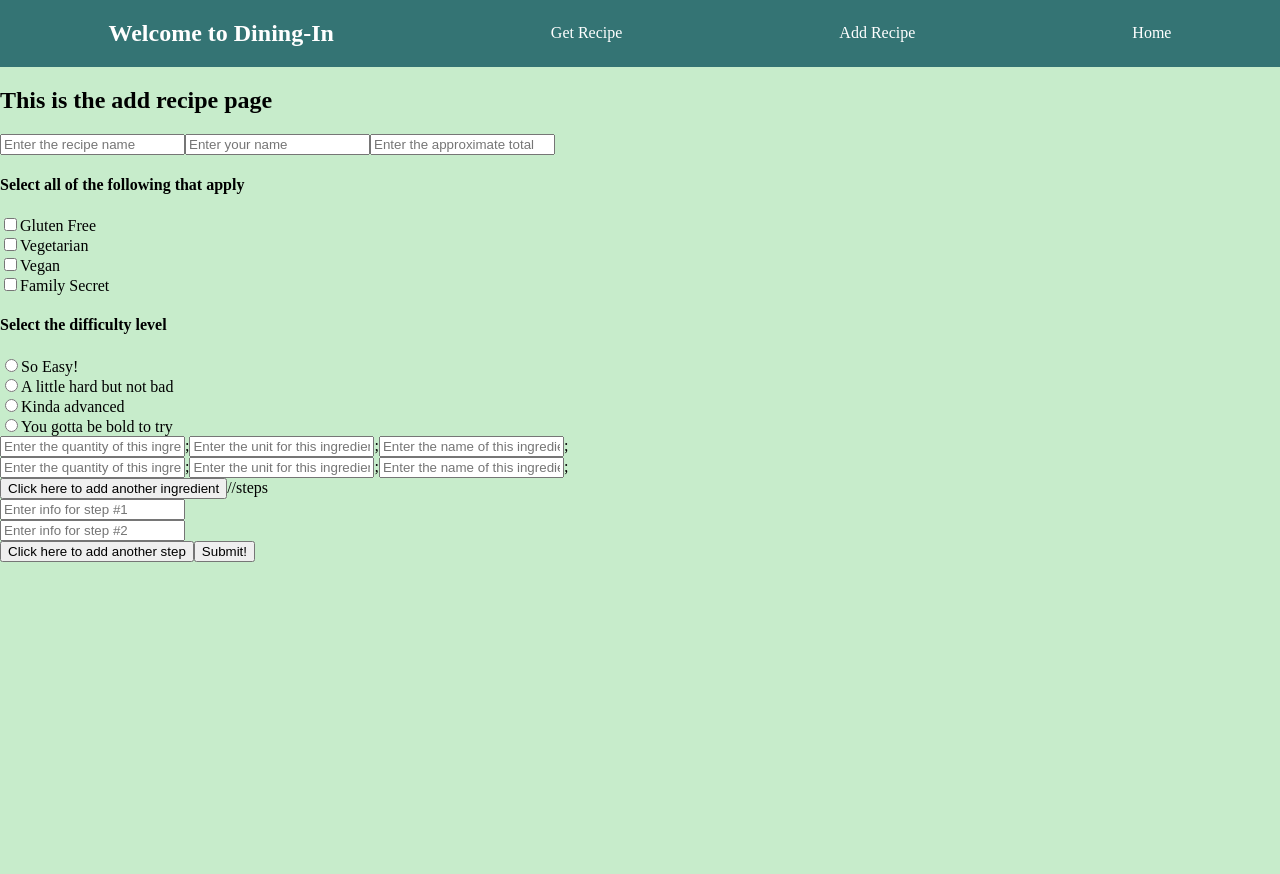
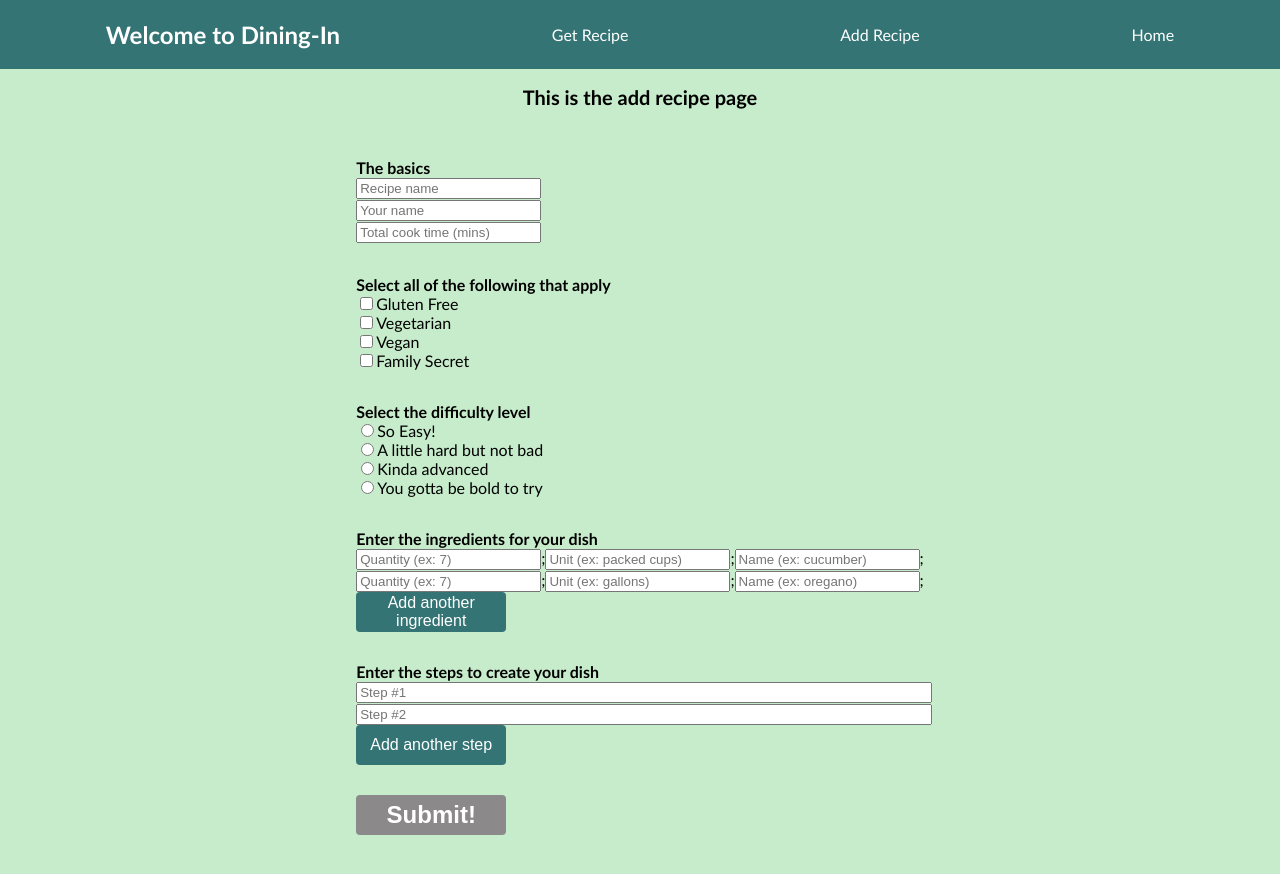
Before and after one commit to Team-KSSD/Dining-In, a React app: page /addRecipe in a window 1280 px wide. Shown: the top 874 px of the page. Before the commit the page ends 800 px from the top, so only its background shows below. Built offline with nearby package versions, Linux system fonts and the light colour scheme.

Commit message:
added styling and random units and ingredients

```diff
--- a/client/components/AddRecipe.jsx
+++ b/client/components/AddRecipe.jsx
@@ -100,12 +100,14 @@ const AddRecipe = () => {
   }
 
   let gettingIngredients = []
+  const fakeIngredients = ['meat', 'sour cream', 'flour', 'cheerios', 'peanut butter', 'avocados', 'bread', 'cucumber', 'salt', 'oregano']
+  const fakeUnits = ['cups', 'tsp', 'tb', 'dash', 'gallons', 'liters', 'hand fulls', 'spritzes', 'milliliters', 'packed cups']
   for(let i = 0; i < numOfIngredients; i++) {
     gettingIngredients.push(
       <div>
-        <input type="text" id="quantity" placeholder="Enter the quantity of this ingredient" required></input>;
-        <input type="text" id="unit" placeholder="Enter the unit for this ingredient" required></input>;
-        <input type="text" id="item" placeholder="Enter the name of this ingredient" required></input>;
+        <input type="text" id="quantity" placeholder={`Quantity (ex: ${Math.floor(Math.random()*10)})`} required></input>;
+        <input type="text" id="unit" placeholder={`Unit (ex: ${fakeUnits[Math.floor(Math.random()*10)]})`} required></input>;
+        <input type="text" id="item" placeholder={`Name (ex: ${fakeIngredients[Math.floor(Math.random()*10)]})`} required></input>;
       </div>
     )
   }
@@ -115,7 +117,7 @@ const AddRecipe = () => {
   for(let i = 0; i < numOfSteps; i++) {
     gettingSteps.push(
       <div>
-        <input type="text" id="step" placeholder={`Enter info for step #${i+1}`} required></input>
+        <input type="text" id="step" placeholder={`Step #${i+1}`} required></input>
         <br></br>
       </div>
     )
@@ -124,24 +126,173 @@ const AddRecipe = () => {
   return (
     <div>
       <NavBar />
+      <div className="addRecipe">
         <h2>This is the add recipe page</h2>
         <form onSubmit={submit}>
-        <input type="text" id="recipeName" placeholder="Enter the recipe name" required></input>
-        <input type="text" id="author" placeholder="Enter your name" required></input>
-        <input type="number" id="cookTime" placeholder="Enter the approximate total cook time in minutes" required></input>
-        <h4>Select all of the following that apply</h4>
+          <h4 className="header">The basics</h4>
+          <input type="text" id="recipeName" placeholder="Recipe name" required></input><br></br>
+          <input type="text" id="author" placeholder="Your name" required></input><br></br>
+          <input type="number" id="cookTime" placeholder="Total cook time (mins)" required></input><br></br>
+          <h4 className="header">Select all of the following that apply</h4>
           {tags}
-        <h4>Select the difficulty level</h4>
+          <h4 className="header">Select the difficulty level</h4>
           {difficulty}
+          <h4 className="header">Enter the ingredients for your dish</h4>
           {gettingIngredients}
-        <button type="button" onClick={() => {setNumOfIngredients(numOfIngredients + 1)}}>Click here to add another ingredient</button>
-        //steps
+          <button type="button" onClick={() => {setNumOfIngredients(numOfIngredients + 1)}}>Add another ingredient</button>
+          <h4 className="header" id="stepsHeader">Enter the steps to create your dish</h4>
           {gettingSteps}
-        <button type="button" onClick={() => {setNumOfSteps(numOfSteps + 1)}}>Click here to add another step</button>
-        <input type="submit" value="Submit!"></input>
+          <button type="button" onClick={() => {setNumOfSteps(numOfSteps + 1)}}>Add another step</button><br></br>
+          <input className="submitButton" type="submit" value="Submit!"></input>
         </form>
+      </div>
     </div>
   )
 }
 
 export default AddRecipe;
+
+// import React, { useState } from "react";
+// import NavBar from "./NavBar";
+
+// const AddRecipe = () => {
+
+//   const [selectedTags, setSelectedTags] = useState([]);
+//   const [selectedDifficulty, setSelectedDifficulty] = useState('');
+//   const [numOfIngredients, setNumOfIngredients] = useState(1);
+//   const [numOfSteps, setNumOfSteps] = useState(1);
+//   const [ingredients, setIngredients] = useState([]);
+//   const [steps, setSteps] = useState([]);
+
+//   //submitting the form and creating a post request
+//   const submit = (event) => {
+//     event.preventDefault();
+//     createIngredientsList(gettingIngredients);
+//     createStepsList(gettingSteps);
+//     const recipeToAdd = {
+//       recipeName: event.target.recipeName,
+//       author: event.target.authore,
+//       cookTime: event.target.cookTime,
+//       tag: [...selectedTags],
+//       difficulty: selectedDifficulty,
+//       ingredients: [...ingredients],
+//       steps: [...steps]
+//     }
+//     // .then(() => {
+//     //   fetch('http://localhost:3000/api/addRecipe', {
+//     //     method: "POST",
+//     //     headers: {
+//     //       "Content-Type": "application/json"
+//     //     },
+//     //     body: JSON.stringify(recipeToAdd)
+//     //   })
+//     // })
+//     console.log('yay fam we in here doin it')
+//     console.log('recipeToAdd', recipeToAdd)
+//   }
+
+//   //helper function to set ingredients and steps when submit button is pressed
+//   const createIngredientsList = (gettingIngredients) => {
+//     gettingIngredients.forEach((ingred) => {
+//       const nextIngredient = new Ingredient(
+//         event.target.gettingIngredients.quantity,
+//         event.target.gettingIngredients.unit,
+//         event.target.gettingIngredients.item
+//       )
+//       setIngredients(...ingredients, nextIngredient)
+//     })
+//   }
+
+//   const createStepsList = (gettingSteps) => {
+//     gettingSteps.forEach((step) => {
+//       setSteps([...steps, event.target.gettingSteps.value]);
+//     })
+//   }
+
+//   //selecting the tags
+//   const handleCheck = (event) => {
+//     if(event.target.checked) {
+//       currentSelectedTags = [...selectedTags, event.target.value]
+//     } else {
+//       currentSelectedTags.splice(selectedTags.indexOf(event.target.value), 1);
+//     }
+//     setSelectedTags(currentSelectedTags);
+//   }
+
+//   const currentSelectedTags = [];
+//   const tagOptions = ['Gluten Free', 'Vegetarian', 'Vegan', 'Family Secret']
+//   const tags = [];
+//   tagOptions.forEach((tag) => {
+//     tags.push(
+//       <div>
+//         <label><input value={tag} key={tag} type="checkbox" onChange={handleCheck}/><span>{tag}</span></label> //both span and label necessary?
+//       </div>
+//     )
+//   })
+
+//   //selecting the difficulty
+//   const handleSelect = (event) => {
+//     setSelectedDifficulty(event.target.value);
+//   }
+
+//   const difficultOptions = ['So Easy!', 'A little hard but not bad', 'Kinda advanced', 'You gotta be bold to try']
+//   const difficulty = [];
+//   difficultOptions.forEach((option) => {
+//     difficulty.push(
+//       <div>
+//         <label><input value={option} name="difficulty" type="radio" onChange={handleSelect}/><span>{option}</span></label>
+//       </div>
+//     )
+//   })
+
+//   //adding ingredients
+//   class Ingredient {
+//     constructor(quantity, unit, item) {
+//       this.quantity = quantity;
+//       this.unit = unit;
+//       this.item = item;
+//     }
+//   }
+
+//   const gettingIngredients = []
+//   for(let i = 0; i < numOfIngredients; i++) {
+//     gettingIngredients.push(
+//       <div>
+//         <input type="text" id="quantity" placeholder="Enter the quantity of this ingredient" required></input>;
+//         <input type="text" id="unit" placeholder="Enter the unit for this ingredient" required></input>;
+//         <input type="text" id="item" placeholder="Enter the name of this ingredient" required></input>;
+//       </div>
+//     )
+//   }
+
+//   //adding steps
+//   const gettingSteps = [];
+//   for(let i = 0; i < numOfSteps; i++) {
+//     gettingSteps.push(
+//       <input type="text" id={`Step ${i+1}`} placeholder={`Enter info for step #${i+1}`} required></input>
+//     )
+//   }
+
+//   return (
+//     <div>
+//       <NavBar />
+//       <h2>Add your recipe!</h2>
+//       <form onSubmit={submit}>
+//         <input type="text" id="recipeName" placeholder="Enter the recipe name" required></input><br></br>
+//         <input type="text" id="author" placeholder="Enter your name" required></input><br></br>
+//         <input type="number" id="cookTime" placeholder="Enter the approximate total cook time in minutes" required></input><br></br>
+//         <h4>Select all of the following that apply</h4>
+//         {tags}
+//         <h4>Select the difficulty level</h4>
+//         {difficulty}
+//         {ingredients}
+//         <button type="button" onClick={() => {setNumOfIngredients(numOfIngredients + 1)}}>Click here to add another ingredient</button>
+//         {steps}
+//         <button type="button" onClick={() => {setNumOfSteps(numOfSteps + 1)}}>Click here to add another step</button>
+//         <input type="submit" value="Submit!"></input>
+//       </form>
+//     </div>
+//   )
+// }
+
+// export default AddRecipe;
--- a/client/public/styles.scss
+++ b/client/public/styles.scss
@@ -2,6 +2,7 @@ body {
   background-color: #C7ECCB;
   margin: 0;
   margin-bottom: 70px;
+  font-family: 'Gill Sans', 'Gill Sans MT', Calibri, 'Trebuchet MS', sans-serif;
 }
 
 //NAV BAR //
@@ -18,8 +19,39 @@ body {
   text-decoration: none;
 }
 
-//GET RECIPE //
-.getRecipe {
+.header {
+  margin-bottom: 0;
+  margin-top: 2em;
+}
+
+#stepsHeader{
+  margin-top: 0;
+}
+
+#step{
+  width: 100%;
+}
+
+//buttons
+button, .submitButton {
+  height: 40px;
+  width: 150px;
+  border: none;
+  border-radius: 4px;
+  color: white;
+  background-color: #347474;
+  margin-bottom: 30px;
+  font-size: 1em;
+}
+
+.submitButton {
+  font-size: 1.5em;
+  font-weight: 800;
+  background-color: #8B8989;
+}
+
+//GET RECIPE and ADD RECIPE //
+.getRecipe, .addRecipe {
   display: flex;
   flex-direction: column;
   align-items: center;
@@ -38,16 +70,6 @@ body {
   }
   h3 {
     font-size: 16px;
-  }
-
-  button {
-    height: 40px;
-    width: 150px;
-    border: none;
-    border-radius: 4px;
-    color: white;
-    background-color: #347474;
-    margin-bottom: 30px;
   }
 }
 
```
Lines whose indentation alone changed are shown as unchanged.
